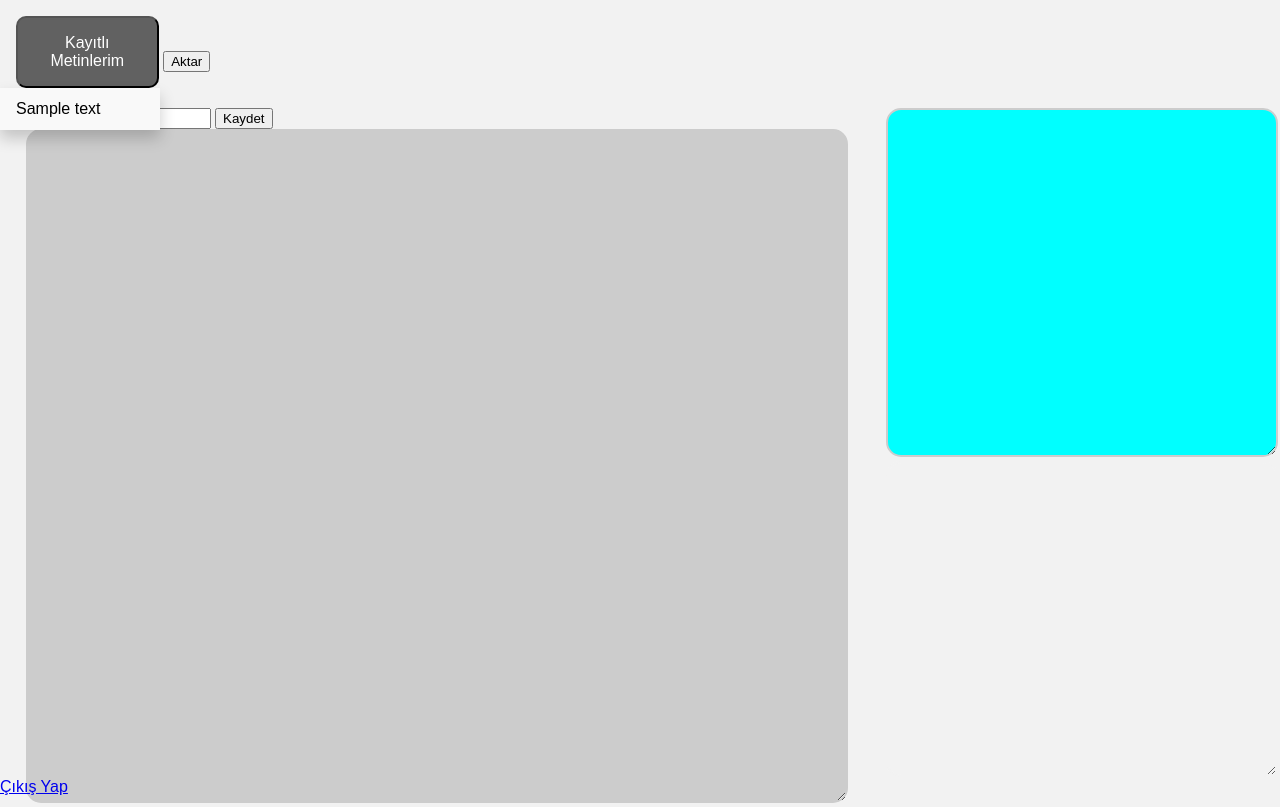
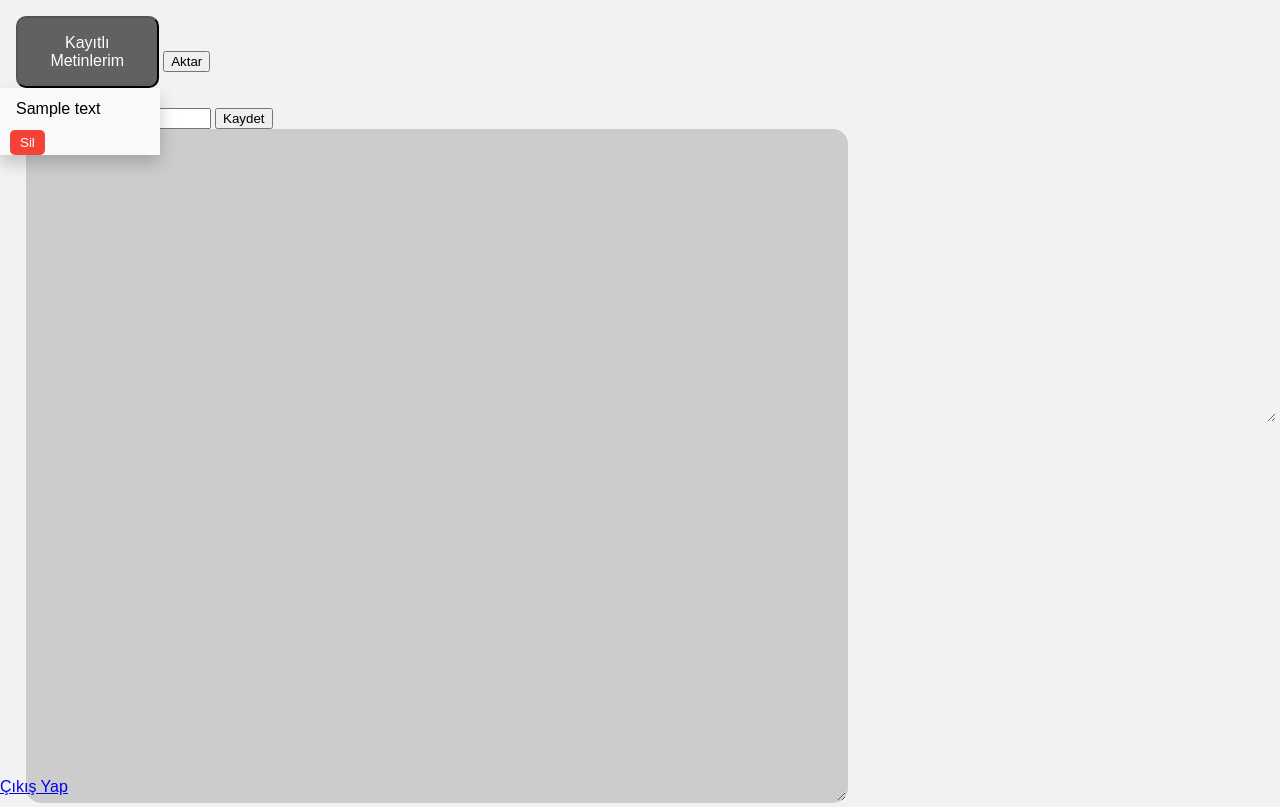
Before and after one commit to EmirKosekul/main_bitirme_projesi, a Flask app: page /profile in a window 1280 px wide, after a click on "Kayıtlı Metinlerim". Run offline with Flask 3, Linux system fonts and the light colour scheme; the visitor is signed in with stand-in values (Sample User, id 1); a database or web service that is not in the repository returns one stand-in record (values such as "Sample title"); some libraries are stand-ins or nearby versions.

Commit message:
Delete button added

```diff
--- a/app.py
+++ b/app.py
@@ -74,6 +74,20 @@
             return text['content']
 
     return 'Metin bulunamadı'
+
+@app.route('/delete_text', methods=['POST'])
+def delete_text():
+    if 'username' not in session:
+        return redirect(url_for('index'))
+
+    username = session['username']
+    text_name = request.form['text_name']
+
+    # Kullanıcının metni veritabanından silinmesi
+    users_collection.update_one({'username': username}, {'$pull': {'texts': {'name': text_name}}})
+
+    return redirect(url_for('profile'))
+
 
 @app.route('/profile', methods=['GET', 'POST'])
 def profile():
--- a/static/style.css
+++ b/static/style.css
@@ -101,7 +101,7 @@
 }
 
 textarea[name='gosterilenMetin'] {
-    /* display:none; */
+    display:none;
     background-color: aqua;
 }
 
@@ -144,7 +144,7 @@
     position: absolute;
     background-color: #f9f9f9;
     min-width: 160px;
-    box-shadow: 0px 8px 16px 0px rgba(0,0,0,0.2);
+    box-shadow: 0px 8px 16px 0px rgba(0, 0, 0, 0.2);
     z-index: 1;
 }
 
@@ -157,10 +157,14 @@
 }
 
 /* Bağlantı üzerine gelindiğinde */
-  .dropdown-content a:hover {background-color: #f1f1f1;}
+.dropdown-content a:hover {
+    background-color: #f1f1f1;
+}
 
 /* Dropdown açıldığında */
-  .show {display:block;}
+.show {
+    display: block;
+}
 
 /* Dropdown düğmesi */
 .dropbtn {
@@ -178,3 +182,17 @@
 .dropbtn:hover {
     background-color: #735d5d;
 }
+
+.delete-form {
+    display: inline;
+    margin-left: 10px;
+}
+
+.delete-button {
+    background-color: #f44336;
+    color: white;
+    border: none;
+    padding: 5px 10px;
+    cursor: pointer;
+    border-radius: 5px;
+}
--- a/templates/rightclick.html
+++ b/templates/rightclick.html
@@ -35,10 +35,17 @@
         <button onclick="myFunction()" class="dropbtn">Kayıtlı Metinlerim</button>
         <div id="myDropdown" class="dropdown-content">
             {% for text in texts %}
-            <a href="#" onclick="showText('{{ text.content }}')">{{ text.name }}</a>
+            <div class="text-item">
+                <a href="#" onclick="showText('{{ text.content }}')">{{ text.name }}</a>
+                <form action="/delete_text" method="post" class="delete-form">
+                    <input type="hidden" name="text_name" value="{{ text.name }}">
+                    <button type="submit" class="delete-button">Sil</button>
+                </form>
+            </div>
             {% endfor %}
         </div>
     </div>
+
     <button onclick="insertTextHere('Emir\'in Ayakkabıları')"> Aktar </button>
     <form method="post">
         <div class="mainTextDiv">
```
Lines whose indentation alone changed are shown as unchanged.
